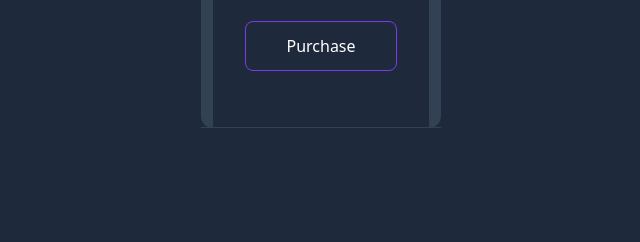
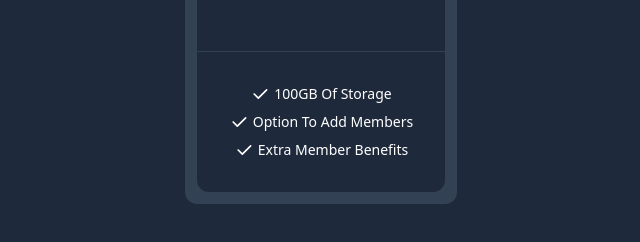
Before and after one commit to BinyamCheru/Pricing-Cards-Project, a plain HTML site: page index.html in a window 1280 px wide. Shown: the part 432-674 px from the top of the page, without its empty margins (319-959 px from the left). Drawn offline with nearby package versions, Linux system fonts and the light colour scheme.

Commit message:
lower container added

```diff
--- a/index.html
+++ b/index.html
@@ -28,8 +28,75 @@
               >
             </div>
           </div>
+
           <!-- Border -->
           <div class="border-t border-slate-700"></div>
+
+          <!-- Lower Container -->
+          <div class="p-8 mb-3 mx-3 rounded-b-xl bg-slate-800">
+            <!-- List Container -->
+            <div class="flex flex-col space-y-2">
+              <!-- List item 1 -->
+              <div class="flex justify-center">
+                <svg
+                  xmlns="http://www.w3.org/2000/svg"
+                  class="w-5 h-5"
+                  viewBox="0 0 24 24"
+                  stroke-width="2"
+                  stroke="currentColor"
+                  fill="none"
+                  stroke-linecap="round"
+                  stroke-linejoin="round"
+                >
+                  <path stroke="none" d="M0 0h24v24H0z" fill="none" />
+                  <path d="M5 12l5 5l10 -10" />
+                </svg>
+                <span class="text-sm ml-1 capitalize">100GB of Storage</span>
+              </div>
+
+              <!-- List item 2 -->
+              <div class="flex justify-center">
+                <svg
+                  xmlns="http://www.w3.org/2000/svg"
+                  class="w-5 h-5"
+                  viewBox="0 0 24 24"
+                  stroke-width="2"
+                  stroke="currentColor"
+                  fill="none"
+                  stroke-linecap="round"
+                  stroke-linejoin="round"
+                >
+                  <path stroke="none" d="M0 0h24v24H0z" fill="none" />
+                  <path d="M5 12l5 5l10 -10" />
+                </svg>
+                <span class="text-sm ml-1 capitalize"
+                  >Option to add members</span
+                >
+              </div>
+
+              <!-- List item 3 -->
+              <div class="flex justify-center">
+                <svg
+                  xmlns="http://www.w3.org/2000/svg"
+                  class="w-5 h-5"
+                  viewBox="0 0 24 24"
+                  stroke-width="2"
+                  stroke="currentColor"
+                  fill="none"
+                  stroke-linecap="round"
+                  stroke-linejoin="round"
+                >
+                  <path stroke="none" d="M0 0h24v24H0z" fill="none" />
+                  <path d="M5 12l5 5l10 -10" />
+                </svg>
+                <span class="text-sm ml-1 capitalize"
+                  >Extra member benefits</span
+                >
+              </div>
+            </div>
+          </div>
+
+
         </article>
       </div>
     </div>
```
